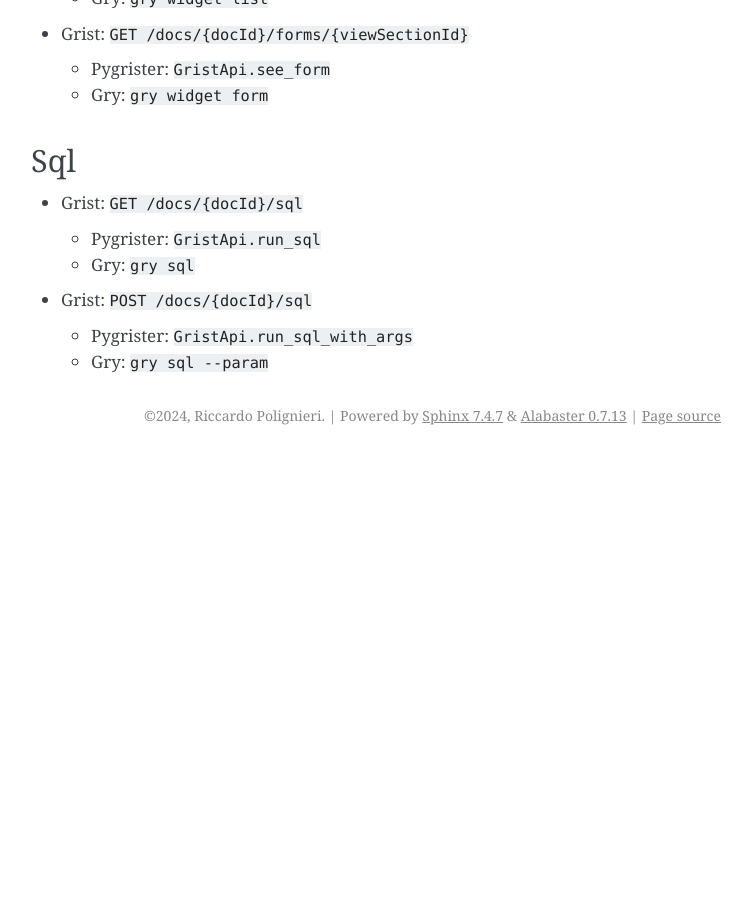
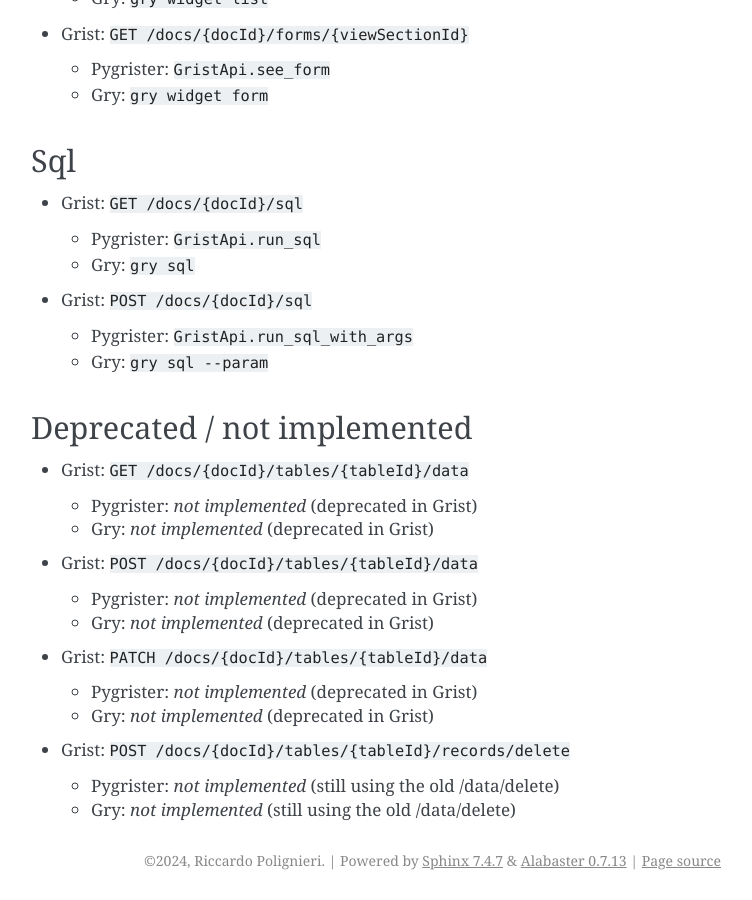
Before and after one commit to ricpol/pygrister, a Sphinx documentation site: the page built from doc/apitable.rst, in a window 1280 px wide and 900 px high, scrolled down 13848 px. Shown: the whole window, without its empty margins (389-1141 px from the left). Built offline with Sphinx 7.4.7, drawn with Linux system fonts in a browser that asks for light colours; before the commit the page ends 14303 px from its top, so only the background shows below that; some of the changed text lies outside the part shown.

Commit message:
minor edits to apitable

```diff
--- a/doc/apitable.rst
+++ b/doc/apitable.rst
@@ -243,63 +243,63 @@ Roles (Scim)
 Active user, session, api key
 -----------------------------
 
-* Grist: GET ``/profile/user``
+* Grist: ``GET /profile/user``
 
   * Pygrister: ``GristApi.see_profile``
 
   * Gry: ``gry cuser see``
 
 
-* Grist: POST ``/profile/user/name``
+* Grist: ``POST /profile/user/name``
 
   * Pygrister: ``GristApi.update_profile_name``
 
   * Gry: ``gry cuser update --name``
 
 
-* Grist: POST ``/profile/user/locale``
+* Grist: ``POST /profile/user/locale``
 
   * Pygrister: ``GristApi.update_profile_locale``
 
   * Gry: ``gry cuser update --locale``
 
 
-* Grist: GET ``/profile/apikey``
+* Grist: ``GET /profile/apikey``
 
   * Pygrister: ``GristApi.see_apikey``
 
   * Gry: ``gry cuser apikey``
 
 
-* Grist: POST ``/profile/apikey``
+* Grist: ``POST /profile/apikey``
 
   * Pygrister: ``GristApi.new_apikey``
 
   * Gry: ``gry cuser apikey --new``
 
 
-* Grist: DELETE ``/profile/apikey``
+* Grist: ``DELETE /profile/apikey``
 
   * Pygrister: ``GristApi.delete_apikey``
 
   * Gry: ``gry cuser del-apikey``
 
 
-* Grist: GET ``/session/access/active``
+* Grist: ``GET /session/access/active``
 
   * Pygrister: ``GristApi.see_session``
 
   * Gry: ``gry cuser session``
 
 
-* Grist: POST ``/session/access/active``
+* Grist: ``POST /session/access/active``
 
   * Pygrister: ``GristApi.update_session_user``
 
   * Gry: ``gry cuser set-active``
 
 
-* Grist: GET ``/session/access/all``
+* Grist: ``GET /session/access/all``
 
   * Pygrister: ``GristApi.see_session_users``
 
@@ -462,7 +462,7 @@ Documents
   * Gry: ``gry doc move``
 
 
-* Grist: ``PATCH /docs/{docId}/copy``
+* Grist: ``POST /docs/{docId}/copy``
 
   * Pygrister: ``GristApi.copy_doc``
 
@@ -574,7 +574,7 @@ Documents
   * Gry: ``gry doc propose``
 
 
-* Grist: ``POST docs/{docId}/proposals/{proposalId}/apply``
+* Grist: ``POST /docs/{docId}/proposals/{proposalId}/apply``
 
   * Pygrister: ``GristApi.apply_proposal``
 
@@ -967,3 +967,34 @@ Sql
   * Pygrister: ``GristApi.run_sql_with_args``
 
   * Gry: ``gry sql --param``
+
+
+Deprecated / not implemented
+----------------------------
+
+* Grist: ``GET /docs/{docId}/tables/{tableId}/data``
+
+  * Pygrister: *not implemented* (deprecated in Grist)
+
+  * Gry: *not implemented* (deprecated in Grist)
+
+
+* Grist: ``POST /docs/{docId}/tables/{tableId}/data``
+
+  * Pygrister: *not implemented* (deprecated in Grist)
+
+  * Gry: *not implemented* (deprecated in Grist)
+
+
+* Grist: ``PATCH /docs/{docId}/tables/{tableId}/data``
+
+  * Pygrister: *not implemented* (deprecated in Grist)
+
+  * Gry: *not implemented* (deprecated in Grist)
+
+
+* Grist: ``POST /docs/{docId}/tables/{tableId}/records/delete``
+
+  * Pygrister: *not implemented* (still using the old /data/delete)
+
+  * Gry: *not implemented* (still using the old /data/delete)
```
Also changed, not shown: other parts of doc/apitable.rst (+2 -2 lines).
